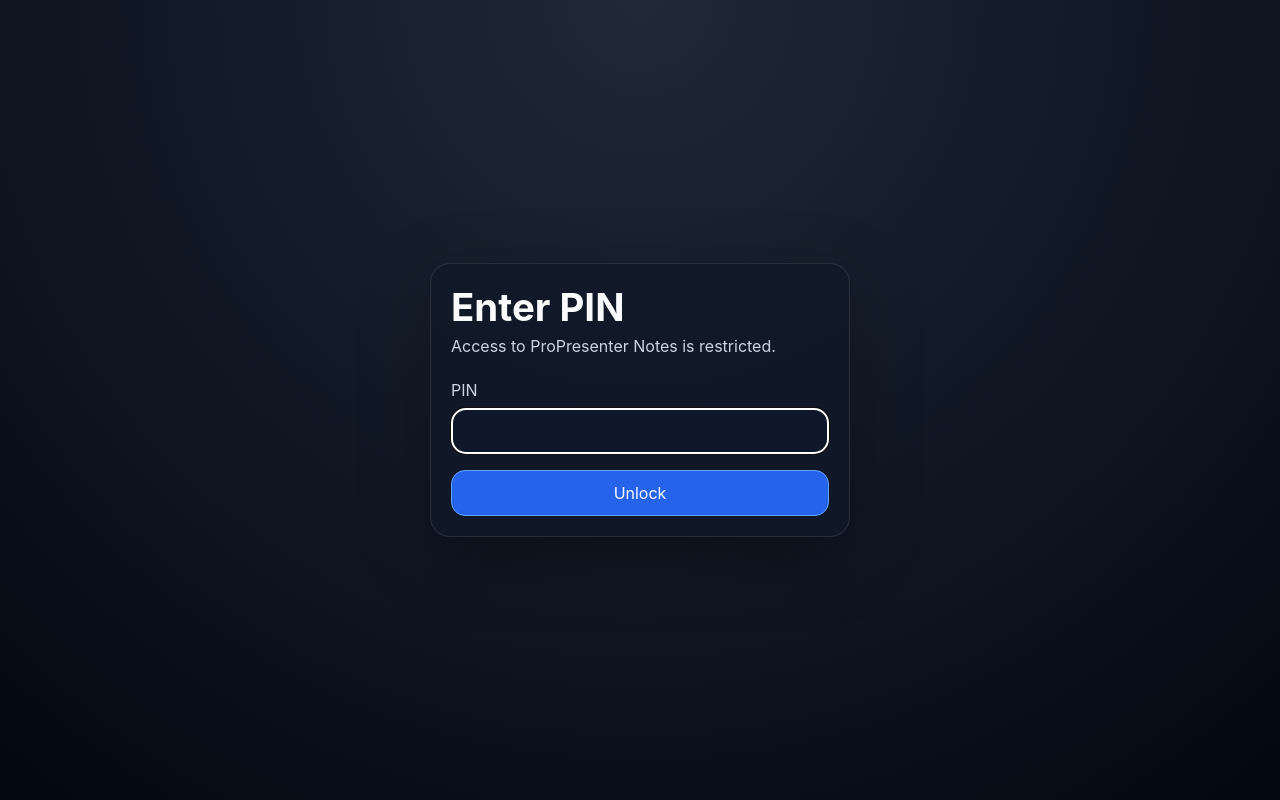
After one commit to SGCCode/ProPresenterNotes, a Flask app: template propresenter_notes/templates/login.html in a window 1280 px wide. The commit adds this page. Run offline with Flask 3, Linux system fonts and the light colour scheme; the template is opened without the code that fills it, so the values that code supplies are empty.

Commit message:
Add configurable UI PIN lock

```diff
--- a/config.json
+++ b/config.json
@@ -4,5 +4,6 @@
   "propresenter_scheme": "http",
   "propresenter_host": "127.0.0.1",
   "propresenter_port": 52136,
-  "poll_timeout_ms": 2500
+  "poll_timeout_ms": 2500,
+  "ui_pin": ""
 }
--- a/propresenter_notes/__init__.py
+++ b/propresenter_notes/__init__.py
@@ -1,6 +1,7 @@
 """Application factory for ProPresenter Notes."""
 from __future__ import annotations
 
+import secrets
 from pathlib import Path
 
 from flask import Flask, Response, jsonify
@@ -22,6 +23,7 @@
         template_folder="templates",
     )
     app.config["APP_SETTINGS"] = settings
+    app.config["APP_ACCESS_TOKEN"] = secrets.token_urlsafe(32)
     app.extensions["propresenter_client"] = ProPresenterClient(
         settings.propresenter_base_url,
         settings.timeout_seconds,
--- a/propresenter_notes/config.py
+++ b/propresenter_notes/config.py
@@ -17,6 +17,7 @@
     propresenter_host: str = "127.0.0.1"
     propresenter_port: int = 1025
     poll_timeout_ms: int = 2500
+    ui_pin: str = ""
 
     @property
     def propresenter_base_url(self) -> str:
@@ -60,4 +61,5 @@
             os.environ.get("POLL_TIMEOUT_MS", data.get("poll_timeout_ms")),
             Settings.poll_timeout_ms,
         ),
+        ui_pin=str(os.environ.get("UI_PIN", data.get("ui_pin", Settings.ui_pin))).strip(),
     )
--- a/propresenter_notes/static/style.css
+++ b/propresenter_notes/static/style.css
@@ -160,3 +160,43 @@
     grid-auto-columns: minmax(130px, 72vw);
   }
 }
+
+.topActions {
+  display: flex;
+  align-items: center;
+  gap: 10px;
+}
+
+.topActions form {
+  margin: 0;
+}
+
+.secondary {
+  background: #111827;
+}
+
+.loginApp {
+  min-height: 100vh;
+  display: grid;
+  place-items: center;
+  padding: 24px;
+}
+
+.loginPanel {
+  width: min(420px, 100%);
+}
+
+.loginForm {
+  display: grid;
+  gap: 16px;
+  margin-top: 24px;
+}
+
+input {
+  border: 1px solid rgba(255,255,255,0.14);
+  border-radius: 14px;
+  background: #0f172a;
+  color: #f8fafc;
+  font: inherit;
+  padding: 12px 14px;
+}
--- /dev/null
+++ b/propresenter_notes/templates/login.html
@@ -0,0 +1,26 @@
+<!doctype html>
+<html lang="en">
+<head>
+  <meta charset="utf-8" />
+  <meta name="viewport" content="width=device-width, initial-scale=1" />
+  <title>Unlock ProPresenter Notes</title>
+  <link rel="stylesheet" href="/style.css" />
+</head>
+<body>
+  <main class="loginApp">
+    <section class="panel loginPanel" aria-labelledby="loginTitle">
+      <h1 id="loginTitle">Enter PIN</h1>
+      <p>Access to ProPresenter Notes is restricted.</p>
+      <form method="post" class="loginForm">
+        <input type="hidden" name="next" value="{{ next_url }}" />
+        <label>
+          PIN
+          <input name="pin" type="password" inputmode="numeric" autocomplete="current-password" autofocus required />
+        </label>
+        {% if error %}<p class="statusBad" role="alert">{{ error }}</p>{% endif %}
+        <button type="submit" class="primary">Unlock</button>
+      </form>
+    </section>
+  </main>
+</body>
+</html>
```
Also changed, not shown: propresenter_notes/routes.py (+89 -2 lines), propresenter_notes/templates/index.html (+8 -1 lines), tests/test_auth.py (added, +93 -0 lines), README.md.
